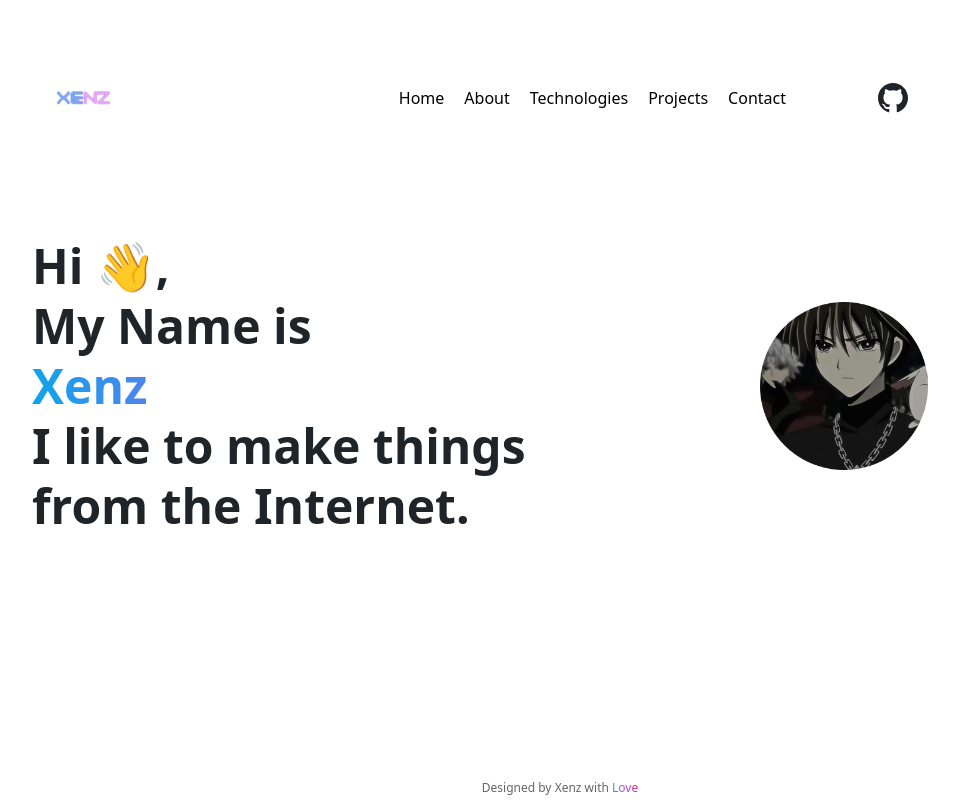
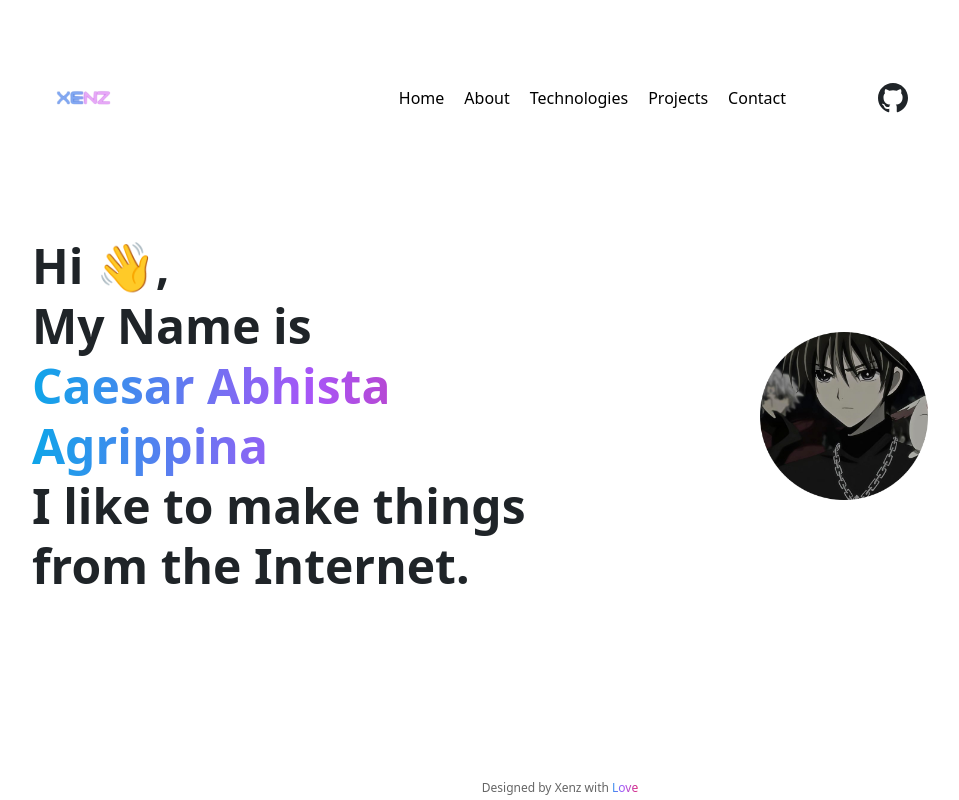
Before and after one commit to RavensVenix/Portfolio, a React (Create React App) app: page / in a window 1280 px wide. Shown: the whole page, without its empty margins (160-1119 px from the left). Built offline with nearby package versions, Linux system fonts and the light colour scheme.

Commit message:
Portfolio

```diff
--- a/src/Details.js
+++ b/src/Details.js
@@ -23,10 +23,10 @@ import projectImage3 from "./assets/projects/project3.png";
 
 // Enter your Personal Details here
 export const personalDetails = {
-  name: "Xenz",
+  name: "Caesar Abhista Agrippina",
   tagline: "I like to make things from the Internet.",
   img: profile,
-  about: `Hi, my name is Xenz. I am a 15 year old teenager. I really like to make anything from the Internet, and learn from it. I really like Music, it really calms my Heart!`,
+  about: `Hi, my name is Caesar Abhista Agrippina. I am a 15 year old teenager. I really like to make anything from the Internet, and learn from it. I really like Music, it really calms my Heart!`,
 };
 
 // Enter your Social Media URLs here
```
